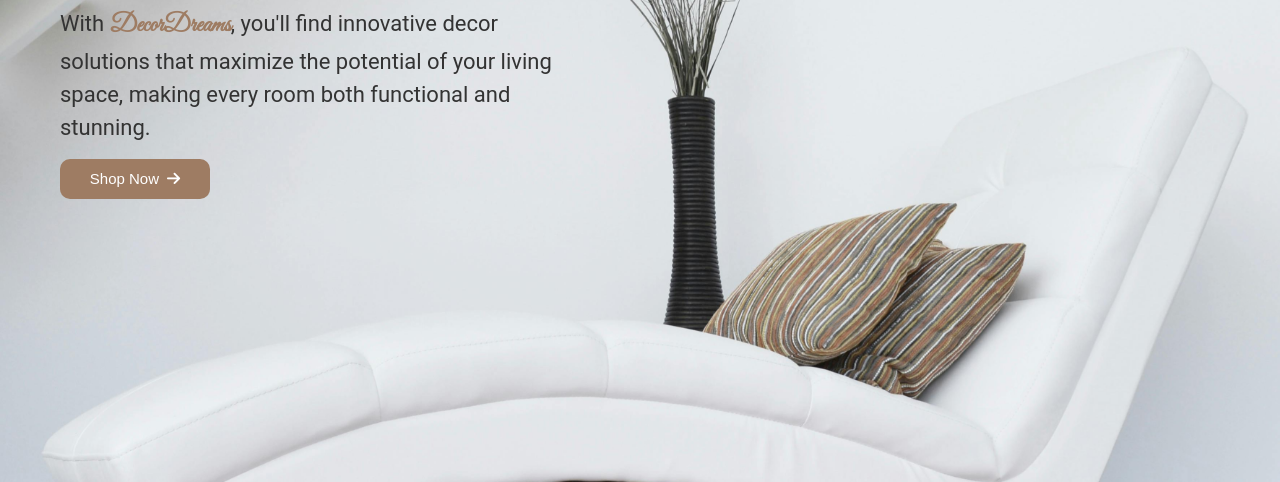
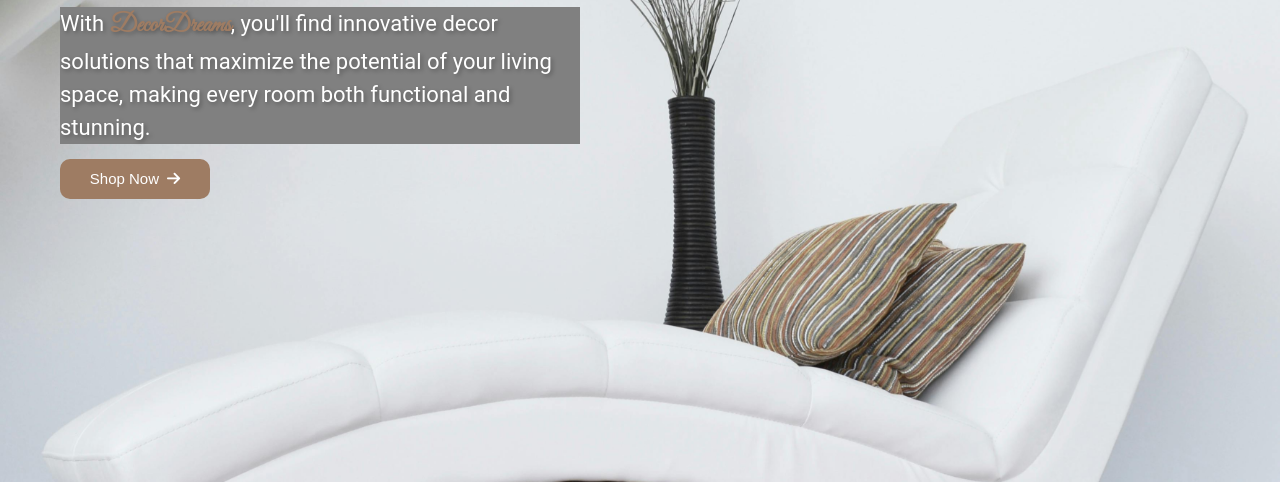
Before and after one commit to faithadewuyi/GIT-Assessment, a plain HTML site: page index.html in a window 1280 px wide. Shown: the part 315-797 px from the top of the page. Drawn offline with Linux system fonts and the light colour scheme.

Commit message:
readibility improved

```diff
--- a/styles.css
+++ b/styles.css
@@ -113,10 +113,13 @@ nav li:hover {
 
 }
 .textContainer p {
-  font-size: 18px;
+  font-size: 20px;
   line-height: 1.5;
   color: #333;
   font-family: 'Roboto', sans-serif;
+   background-color: grey;
+  color: white;
+  text-shadow: 2px 2px 4px rgba(0, 0, 0, 0.3);
 }
 span.decor{
   color:#9e7c63;
@@ -155,6 +158,7 @@ span.decor{
   .textContainer {
     padding: 40px;
     width: 60%;
+
   }
 
   .textContainer h3 {
@@ -163,6 +167,7 @@ span.decor{
 
   .textContainer p {
     font-size: 20px;
+
   }
 }
 
@@ -171,6 +176,7 @@ span.decor{
   .textContainer {
     padding: 60px;
     width: 50%;
+
   }
 
   .textContainer h3 {
```
